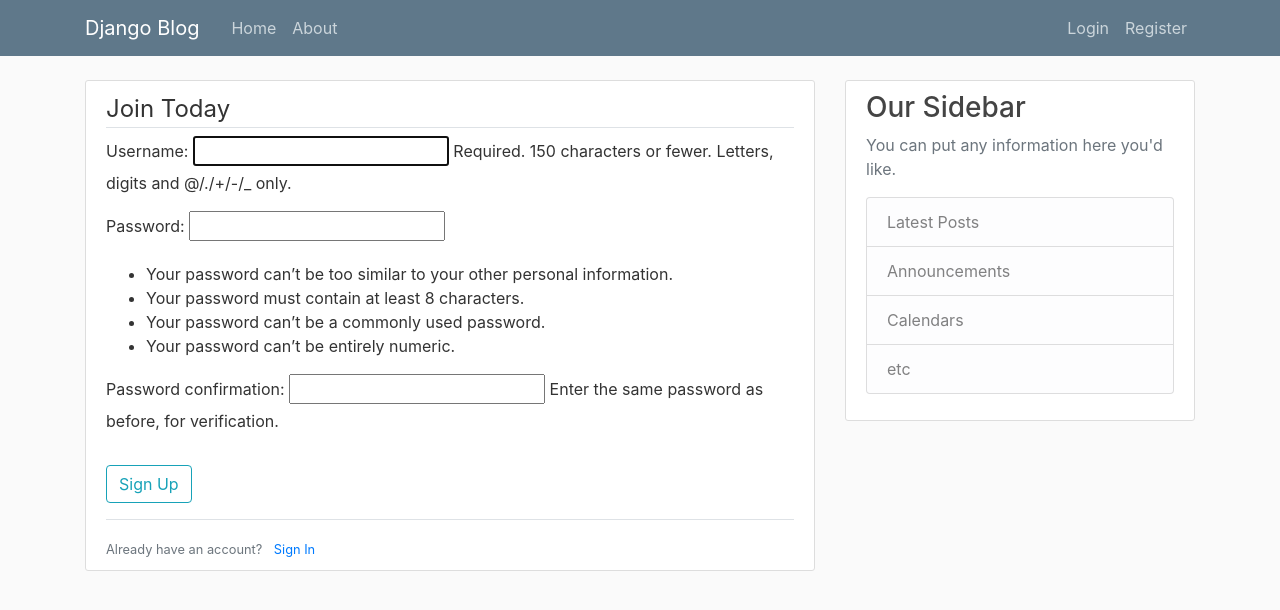
After one commit to Prestonhall31/DjangoApp, a Django app: page /register/ in a window 1280 px wide. The commit adds this page. Shown: the top 610 px of the page. Run offline with Django 4.2, Linux system fonts and the light colour scheme.

Commit message:
Added Users App created View and url

```diff
--- a/django_project/blog/templates/blog/base.html
+++ b/django_project/blog/templates/blog/base.html
@@ -33,7 +33,7 @@
               <!-- Navbar Right Side -->
               <div class="navbar-nav">
                 <a class="nav-item nav-link" href="#">Login</a>
-                <a class="nav-item nav-link" href="#">Register</a>
+                <a class="nav-item nav-link" href="{% url 'register' %}">Register</a>
               </div>
             </div>
           </div>
--- a/django_project/django_project/settings.py
+++ b/django_project/django_project/settings.py
@@ -32,6 +32,7 @@ ALLOWED_HOSTS = []
 
 INSTALLED_APPS = [
     'blog.apps.BlogConfig',
+    'users.apps.UsersConfig', # Make sure to add this everytime you create a new app for the project.
     'django.contrib.admin',
     'django.contrib.auth',
     'django.contrib.contenttypes',
--- a/django_project/django_project/urls.py
+++ b/django_project/django_project/urls.py
@@ -16,8 +16,10 @@ Including another URLconf
 """
 from django.contrib import admin
 from django.urls import path, include
+from users import views as user_views
 
 urlpatterns = [
     path('admin/', admin.site.urls),
+    path('register/', user_views.register, name='register'),
     path('', include('blog.urls')),
 ]
--- /dev/null
+++ b/django_project/users/admin.py
@@ -0,0 +1,3 @@
+from django.contrib import admin
+
+# Register your models here.
--- /dev/null
+++ b/django_project/users/apps.py
@@ -0,0 +1,6 @@
+from django.apps import AppConfig
+
+
+class UsersConfig(AppConfig):
+    default_auto_field = 'django.db.models.BigAutoField'
+    name = 'users'
--- /dev/null
+++ b/django_project/users/models.py
@@ -0,0 +1,3 @@
+from django.db import models
+
+# Create your models here.
--- /dev/null
+++ b/django_project/users/templates/users/register.html
@@ -0,0 +1,20 @@
+{% extends 'blog/base.html' %}
+{% block content %}
+    <div class="content-section">
+        <form method="POST">
+            {% csrf_token %}  {% comment %} required for added security {% endcomment %}
+            <fieldset class="form-group">
+                <legend class="border-bottom mn-4">Join Today</legend>
+                {{ form.as_p }}
+            </fieldset>
+            <div class="form-group">
+                <button class="btn btn-outline-info" type="submit">Sign Up</button>
+            </div>
+         </form>
+         <div class="border-top pt-3">
+            <small class="text-muted">
+                Already have an account? <a class="ml-2" href="#"> Sign In</a>
+            </small>
+        </div>
+    </div>
+{% endblock content %}
--- /dev/null
+++ b/django_project/users/tests.py
@@ -0,0 +1,3 @@
+from django.test import TestCase
+
+# Create your tests here.
--- /dev/null
+++ b/django_project/users/views.py
@@ -0,0 +1,7 @@
+from django.shortcuts import render
+from django.contrib.auth.forms import UserCreationForm
+
+# Create your views here.
+def register(request):
+    form = UserCreationForm()
+    return render (request, template_name='users/register.html', context={'form': form})
```
Also changed, not shown: django_project/users/__init__.py (added), django_project/users/migrations/__init__.py (added).
